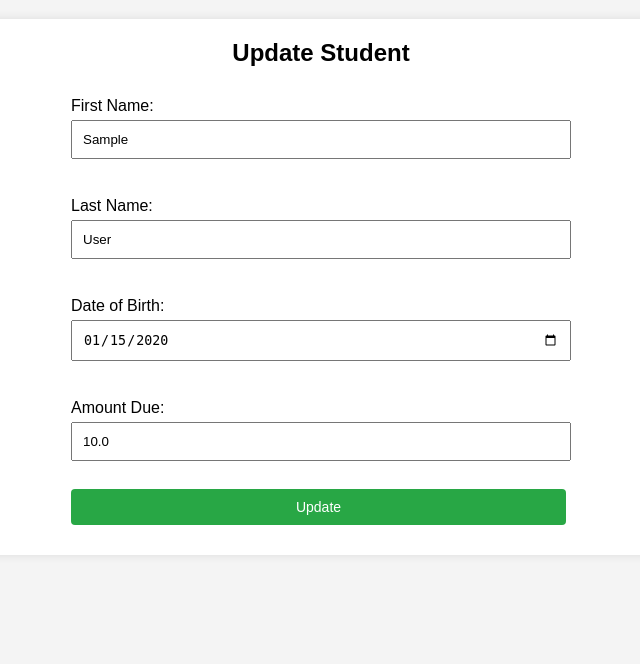
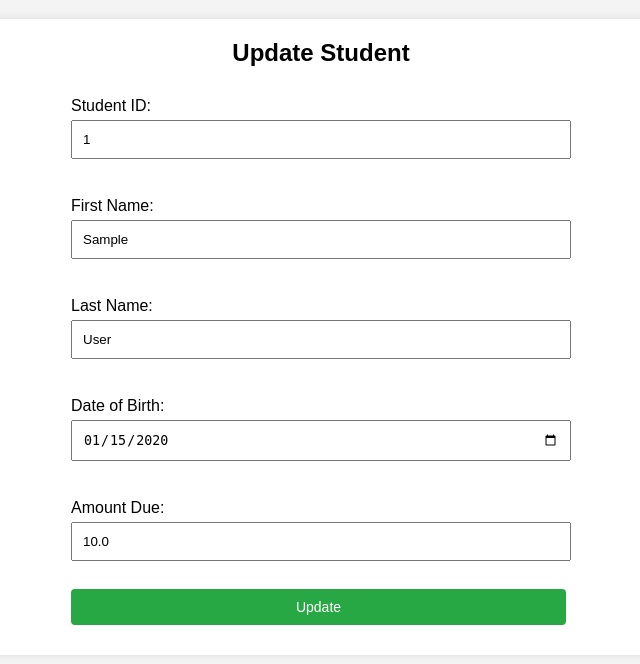
Before and after one commit to Harshil0102/StudentManagmentSystem, a Flask app: page /student/update/1 in a window 1280 px wide. Shown: the part 49-713 px from the top of the page, without its empty margins (319-959 px from the left). Run offline with Flask 3, Linux system fonts and the light colour scheme; tables that the repository leaves empty hold one stand-in row (values such as "Sample post").

Commit message:
Update update_student.html

```diff
--- a/templates/update_student.html
+++ b/templates/update_student.html
@@ -12,6 +12,8 @@
     <div class="container">
         <h2>Update Student</h2>
         <form action="{{ url_for('update_student', student_id=student.student_id) }}" method="POST">
+             <label for="student_id">Student ID:</label>
+            <input type="text" id="student_id" name="student_id" value="{{ student.student_id }}" readonly><br>
             <label for="first_name">First Name:</label>
             <input type="text" id="first_name" name="first_name" value="{{ student.first_name }}"><br>
             <label for="last_name">Last Name:</label>
```
